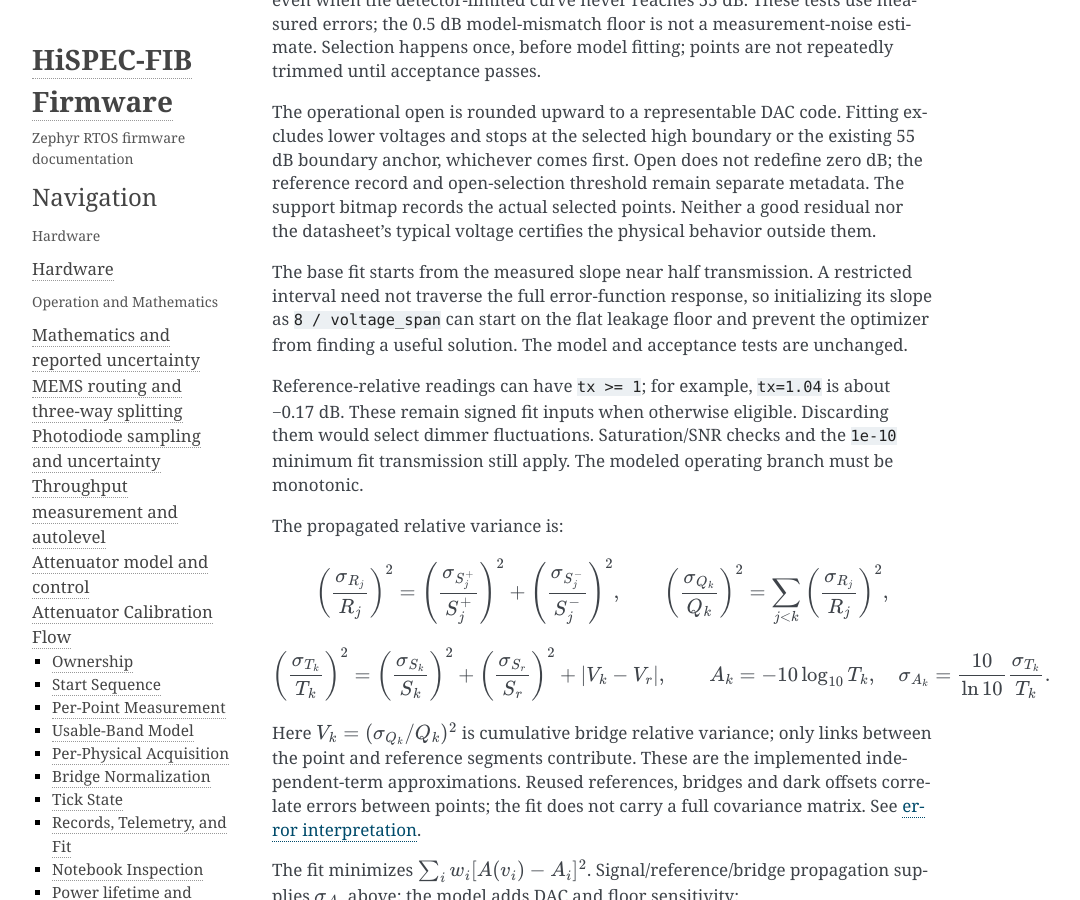
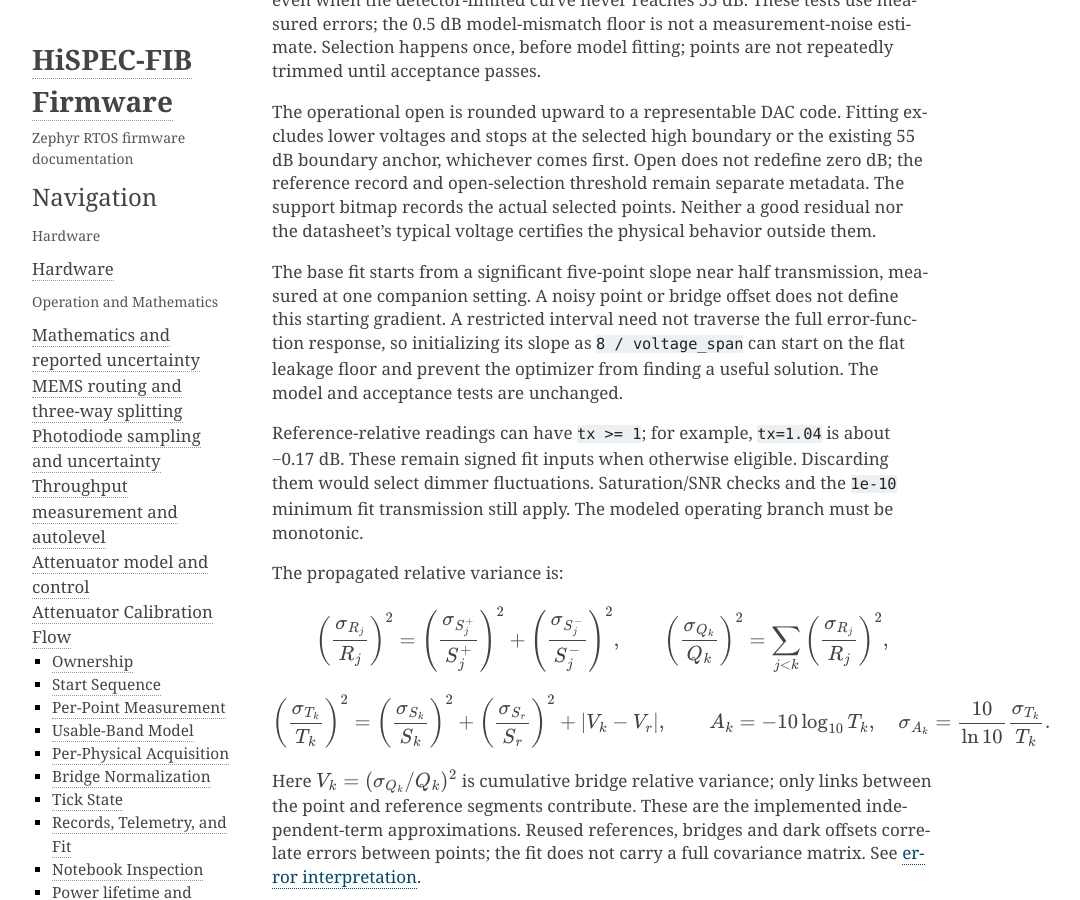
Before and after one commit to COO-Utilities/hispec-tib, a Sphinx documentation site: the page built from doc/attenuator_calibration.md, in a window 1280 px wide and 900 px high, scrolled down 7445 px. Shown: the whole window, without its empty margins (148-1228 px from the left). Built offline with Sphinx 7.4.7, drawn with Linux system fonts in a browser that asks for light colours.

Commit message:
Initialize attenuator fits from one measured companion segment

```diff
--- a/doc/attenuator_calibration.md
+++ b/doc/attenuator_calibration.md
@@ -397,7 +397,9 @@ the reference record and open-selection threshold remain separate metadata.
 The support bitmap records the actual selected points. Neither a good residual
 nor the datasheet's typical voltage certifies the physical behavior outside them.
 
-The base fit starts from the measured slope near half transmission. A restricted
+The base fit starts from a significant five-point slope near half transmission,
+measured at one companion setting. A noisy point or bridge offset does not
+define this starting gradient. A restricted
 interval need not traverse the full error-function response, so initializing its
 slope as `8 / voltage_span` can start on the flat leakage floor and prevent the
 optimizer from finding a useful solution. The model and acceptance tests are
```
Also changed, not shown: 1 other file.
